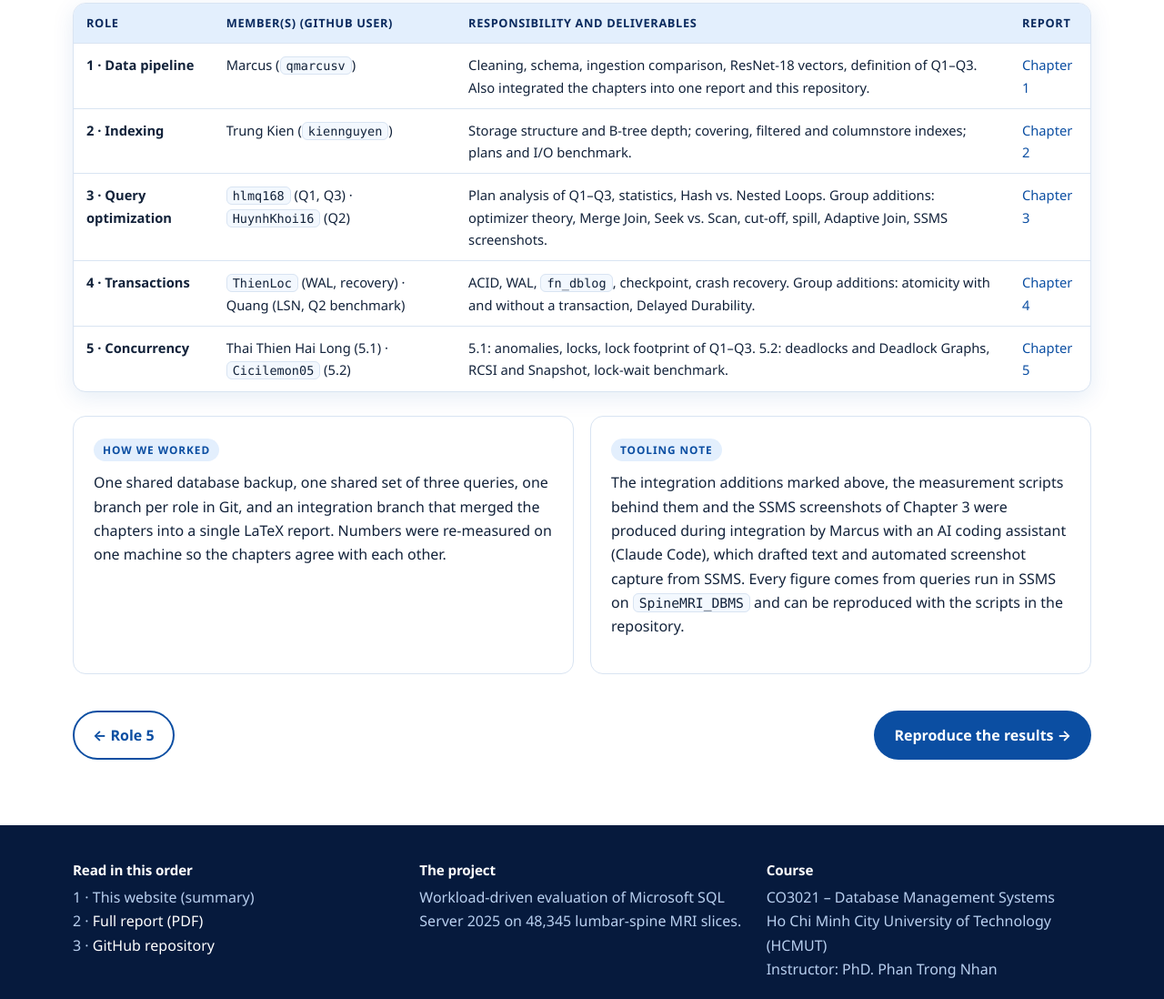
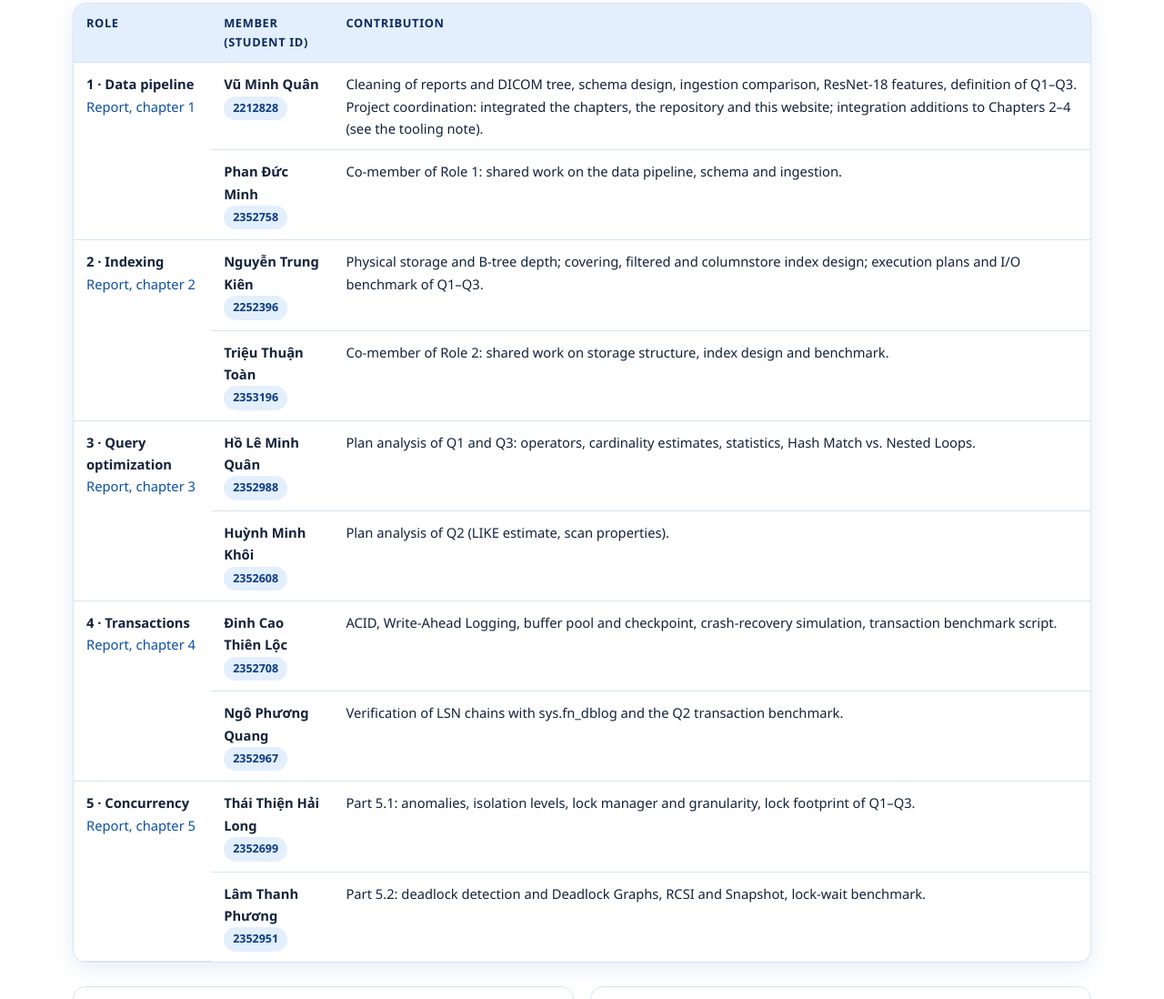
Before and after one commit to qmarcusv/DBMS_TA_Group2, a plain HTML site: page docs/team.html in a window 1280 px wide. Shown: the part 533-1631 px from the top of the page at 91% size. Drawn offline with Linux system fonts and the light colour scheme.

Commit message:
Update team: 10 members with full names, student IDs and contributions (report + website)
Co-Authored-By: Claude Sonnet 5.5 <noreply@anthropic.com>

```diff
--- a/docs/team.html
+++ b/docs/team.html
@@ -14,7 +14,7 @@
   <div class="container">
     <div class="crumbs"><a href="index.html">Overview</a> / Team</div>
     <div class="eyebrow">Group 02 · CO3021</div>
-    <h1>Five roles, one database, one report</h1>
+    <h1>Ten members, five roles, one report</h1>
     <p class="lead">Each role studies one component of the database engine on the same data and the same three queries, so that the results can be compared and combined into a single story.</p>
   </div>
 </header>
@@ -24,19 +24,24 @@
   <div class="container">
     <div class="table-wrap">
       <table>
-        <thead><tr><th>Role</th><th>Member(s) (GitHub user)</th><th>Responsibility and deliverables</th><th>Report</th></tr></thead>
+        <thead><tr><th>Role</th><th>Member (student ID)</th><th>Contribution</th></tr></thead>
         <tbody>
-          <tr><td><b>1 · Data pipeline</b></td><td>Marcus (<code>qmarcusv</code>)</td><td>Cleaning, schema, ingestion comparison, ResNet-18 vectors, definition of Q1–Q3. Also integrated the chapters into one report and this repository.</td><td><a href="report.pdf#page=6">Chapter 1</a></td></tr>
-          <tr><td><b>2 · Indexing</b></td><td>Trung Kien (<code>kiennguyen</code>)</td><td>Storage structure and B-tree depth; covering, filtered and columnstore indexes; plans and I/O benchmark.</td><td><a href="report.pdf#page=10">Chapter 2</a></td></tr>
-          <tr><td><b>3 · Query optimization</b></td><td><code>hlmq168</code> (Q1, Q3) · <code>HuynhKhoi16</code> (Q2)</td><td>Plan analysis of Q1–Q3, statistics, Hash vs. Nested Loops. Group additions: optimizer theory, Merge Join, Seek vs. Scan, cut-off, spill, Adaptive Join, SSMS screenshots.</td><td><a href="report.pdf#page=16">Chapter 3</a></td></tr>
-          <tr><td><b>4 · Transactions</b></td><td><code>ThienLoc</code> (WAL, recovery) · Quang (LSN, Q2 benchmark)</td><td>ACID, WAL, <code>fn_dblog</code>, checkpoint, crash recovery. Group additions: atomicity with and without a transaction, Delayed Durability.</td><td><a href="report.pdf#page=48">Chapter 4</a></td></tr>
-          <tr><td><b>5 · Concurrency</b></td><td>Thai Thien Hai Long (5.1) · <code>Cicilemon05</code> (5.2)</td><td>5.1: anomalies, locks, lock footprint of Q1–Q3. 5.2: deadlocks and Deadlock Graphs, RCSI and Snapshot, lock-wait benchmark.</td><td><a href="report.pdf#page=55">Chapter 5</a></td></tr>
+          <tr><td rowspan="2"><b>1 · Data pipeline</b><br><a href="report.pdf#page=6">Report, chapter 1</a></td><td><b>Vũ Minh Quân</b><br><span class="pill">2212828</span></td><td>Cleaning of reports and DICOM tree, schema design, ingestion comparison, ResNet-18 features, definition of Q1–Q3. Project coordination: integrated the chapters, the repository and this website; integration additions to Chapters 2–4 (see the tooling note).</td></tr>
+          <tr><td><b>Phan Đức Minh</b><br><span class="pill">2352758</span></td><td>Co-member of Role 1: shared work on the data pipeline, schema and ingestion.</td></tr>
+          <tr><td rowspan="2"><b>2 · Indexing</b><br><a href="report.pdf#page=10">Report, chapter 2</a></td><td><b>Nguyễn Trung Kiên</b><br><span class="pill">2252396</span></td><td>Physical storage and B-tree depth; covering, filtered and columnstore index design; execution plans and I/O benchmark of Q1–Q3.</td></tr>
+          <tr><td><b>Triệu Thuận Toàn</b><br><span class="pill">2353196</span></td><td>Co-member of Role 2: shared work on storage structure, index design and benchmark.</td></tr>
+          <tr><td rowspan="2"><b>3 · Query optimization</b><br><a href="report.pdf#page=16">Report, chapter 3</a></td><td><b>Hồ Lê Minh Quân</b><br><span class="pill">2352988</span></td><td>Plan analysis of Q1 and Q3: operators, cardinality estimates, statistics, Hash Match vs. Nested Loops.</td></tr>
+          <tr><td><b>Huỳnh Minh Khôi</b><br><span class="pill">2352608</span></td><td>Plan analysis of Q2 (LIKE estimate, scan properties).</td></tr>
+          <tr><td rowspan="2"><b>4 · Transactions</b><br><a href="report.pdf#page=48">Report, chapter 4</a></td><td><b>Đinh Cao Thiên Lộc</b><br><span class="pill">2352708</span></td><td>ACID, Write-Ahead Logging, buffer pool and checkpoint, crash-recovery simulation, transaction benchmark script.</td></tr>
+          <tr><td><b>Ngô Phương Quang</b><br><span class="pill">2352967</span></td><td>Verification of LSN chains with sys.fn_dblog and the Q2 transaction benchmark.</td></tr>
+          <tr><td rowspan="2"><b>5 · Concurrency</b><br><a href="report.pdf#page=55">Report, chapter 5</a></td><td><b>Thái Thiện Hải Long</b><br><span class="pill">2352699</span></td><td>Part 5.1: anomalies, isolation levels, lock manager and granularity, lock footprint of Q1–Q3.</td></tr>
+          <tr><td><b>Lâm Thanh Phương</b><br><span class="pill">2352951</span></td><td>Part 5.2: deadlock detection and Deadlock Graphs, RCSI and Snapshot, lock-wait benchmark.</td></tr>
         </tbody>
       </table>
     </div>
     <div class="grid g2 mt">
       <div class="card flat"><span class="tag">How we worked</span><p>One shared database backup, one shared set of three queries, one branch per role in Git, and an integration branch that merged the chapters into a single LaTeX report. Numbers were re-measured on one machine so the chapters agree with each other.</p></div>
-      <div class="card flat"><span class="tag">Tooling note</span><p>The integration additions marked above, the measurement scripts behind them and the SSMS screenshots of Chapter&nbsp;3 were produced during integration by Marcus with an AI coding assistant (Claude Code), which drafted text and automated screenshot capture from SSMS. Every figure comes from queries run in SSMS on <code>SpineMRI_DBMS</code> and can be reproduced with the scripts in the repository.</p></div>
+      <div class="card flat"><span class="tag">Tooling note</span><p>The integration additions marked above, the measurement scripts behind them and the SSMS screenshots of Chapter&nbsp;3 were produced during integration by Vũ Minh Quân with an AI coding assistant (Claude Code), which drafted text and automated screenshot capture from SSMS. Every figure comes from queries run in SSMS on <code>SpineMRI_DBMS</code> and can be reproduced with the scripts in the repository.</p></div>
     </div>
     <div class="pager"><a class="btn outline" href="concurrency.html">← Role 5</a><a class="btn solid" href="reproduce.html">Reproduce the results →</a></div>
   </div>
```
Also changed, not shown: 1 other file.
